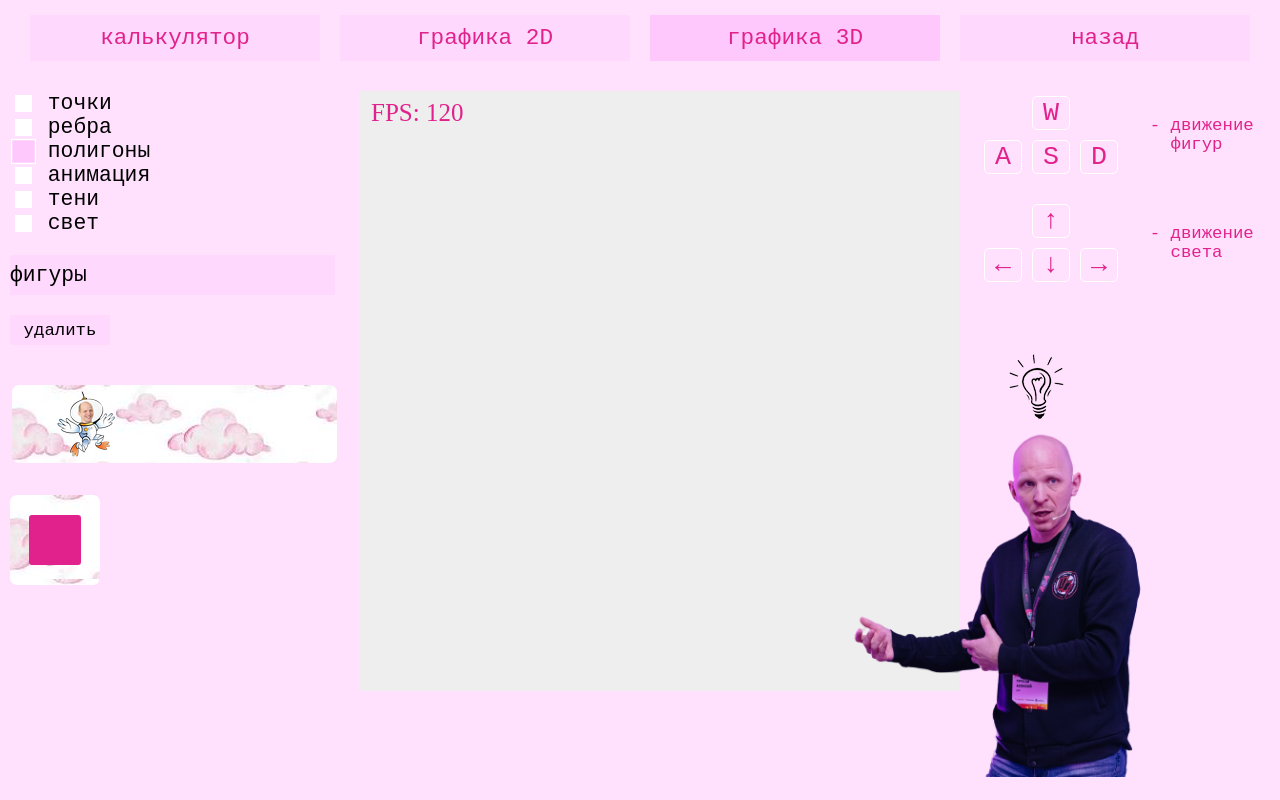
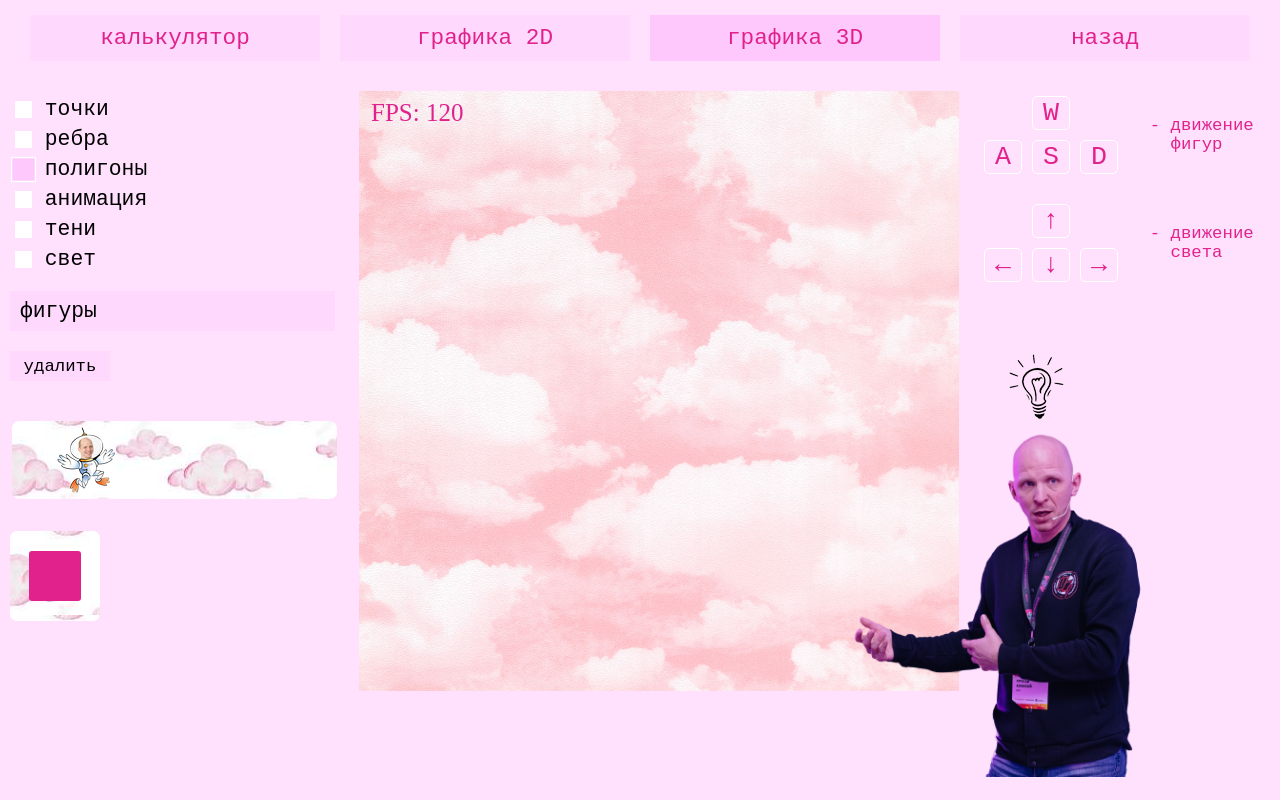
Before and after one commit to Soso4ekkk/voucher, a React (Create React App) app: page /graph3D in a window 1280 px wide. Built offline with nearby package versions, Linux system fonts and the light colour scheme.

Commit message:
refactored routes

```diff
--- a/src/App.css
+++ b/src/App.css
@@ -3,7 +3,6 @@
   display: flex;
   flex-direction: column;
   position: relative;
-  width: 100%;
   height: 100%;
 }
 
--- a/src/App.js
+++ b/src/App.js
@@ -2,11 +2,12 @@ import { BrowserRouter, Routes, Route } from 'react-router-dom';
 
 import ROUTES from './components/ROUTES/Routes';
 import Header from './components/header/Header';
-import Meme from './components/Meme/Meme';
+import Meme from './components/meme/Meme';
 
 import Calculator from './components/calculator/Calculator';
 import Graph2D from './components/graph2D/Graph2D';
 import Graph3D from './components/graph3D/Graph3D';
+import Page404 from './components/page404/Page404';
 
 import window from './modules/graph2D/functions/functions';
 
@@ -35,6 +36,7 @@ function App() {
                     <Route exact path = {ROUTES.CALCULATOR.path} element = {<Calculator/>}/>
                     <Route exact path = {ROUTES.GRAPH2D.path} element = {<Graph2D/>}/>
                     <Route exact path = {ROUTES.GRAPH3D.path} element = {<Graph3D/>}/>
+                    <Route path="*" element = {<Page404/>}/>
                 </Routes>
             </BrowserRouter>
         </div>
--- a/src/components/graph3D/Graph3D.js
+++ b/src/components/graph3D/Graph3D.js
@@ -9,7 +9,8 @@ import Point from '../../modules/graph3D/entities/Point';
 
 import './graph3D.css';
 
-const img = require('../../images/space.jpg');
+const spaceCanvas = require('../../images/space.jpg');
+const cloudsCanvas = require('../../images/cloudsCanvas.jpg');
 
 function Graph3D() {
     let canvas;
@@ -59,9 +60,13 @@ function Graph3D() {
     let dx = 0;
     let dy = 0;
 
+    //основной фон канваса
+    let clouds = new Image();
+    clouds.src = cloudsCanvas;
+
     // фон солнечной системы для анимации
     let space = new Image();
-    space.src = img;
+    space.src = spaceCanvas;
 
     // переменные для FPS
     let fps = 0;
@@ -228,6 +233,7 @@ function Graph3D() {
     const run = () => {
         // очистка экрана
         canvas.clear();
+        canvas.drawImg(clouds, 0, 0, 600, 600);
 
         // вывод фона и текста для анимации солнечной системы
         if (flags.animation && animations.length !== 0) {
--- a/src/components/graph3D/graph3D.css
+++ b/src/components/graph3D/graph3D.css
@@ -34,8 +34,7 @@ label {
     border: 1px solid #ffffff;
     width: 17px;
     height: 17px;
-    margin-bottom: -3px;
-    margin-left: 5px;
+    margin: 10px 0 -3px 5px;
     background: #ffffff;
     cursor: url(../../images/pointer.png), auto;
 }
@@ -61,6 +60,7 @@ label {
     outline: 0;
     cursor: url(../../images/pointer.png), auto;
     margin-top: 20px;
+    padding-left: 10px;
 }
 
 .figures:hover {
```
